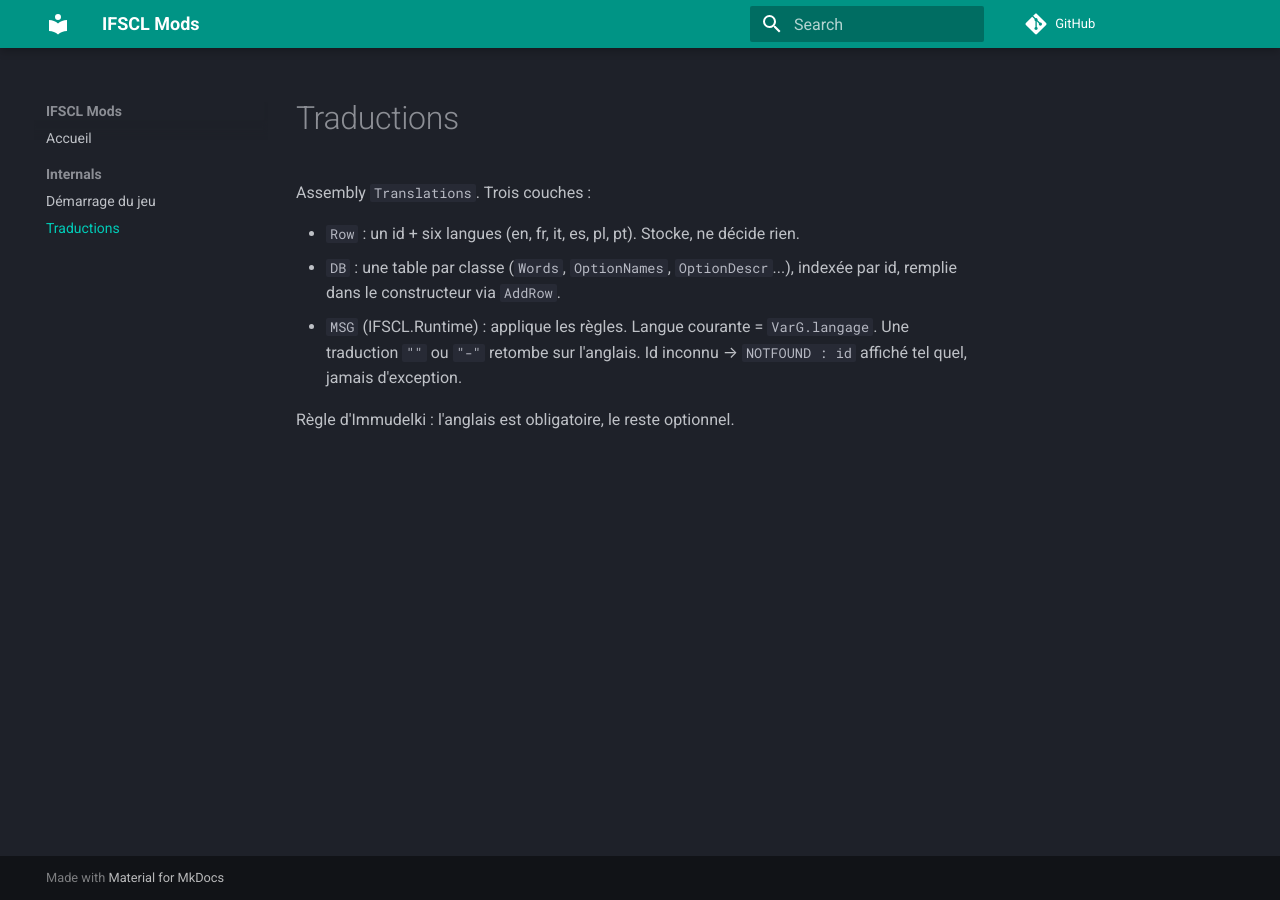
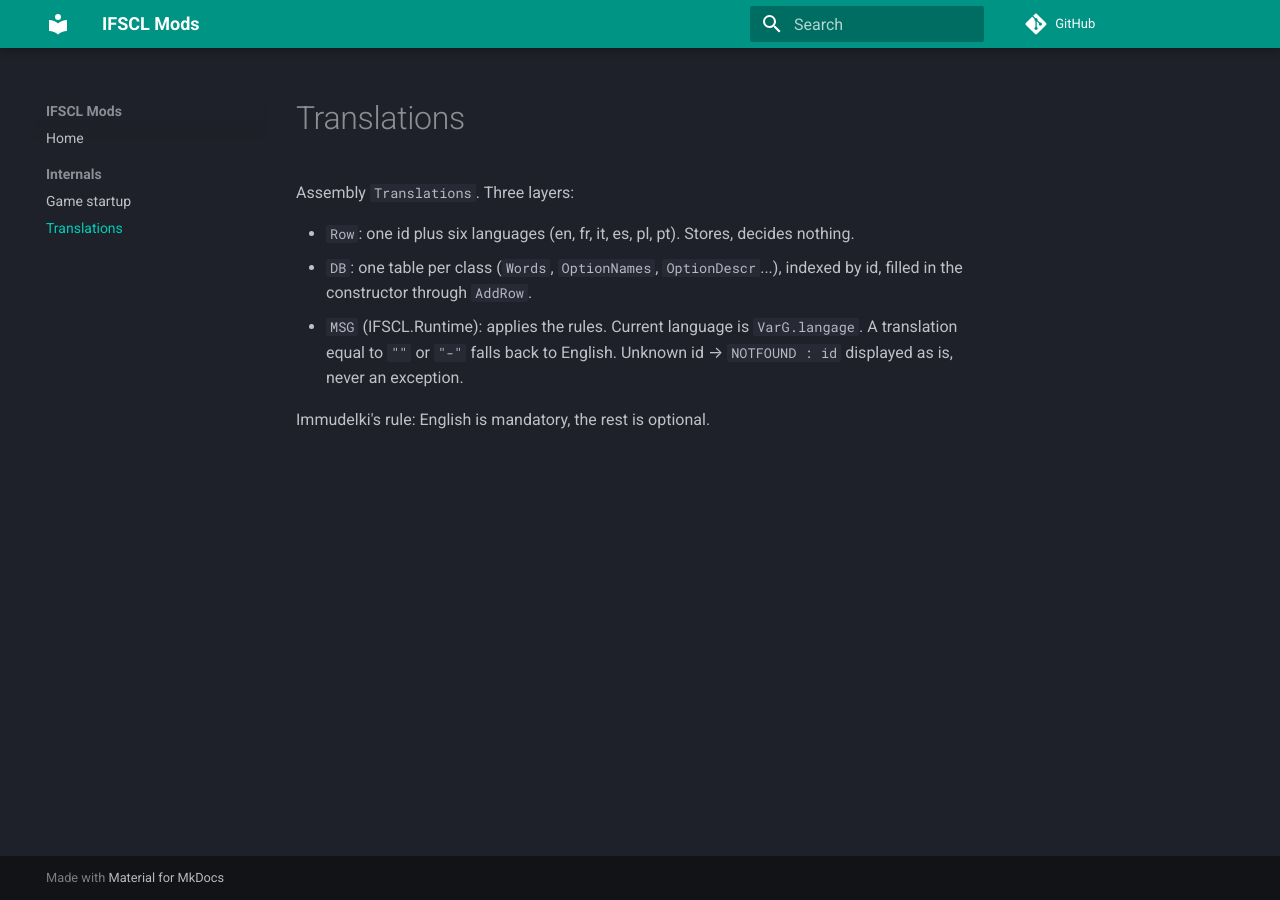
Before and after one commit to AogiriKarma/IFSCL-mods, an MkDocs documentation site: the page built from docs/internals/translations.md, in a window 1280 px wide. Built offline with MkDocs 1.6.1 and Material for MkDocs 9.7.7, drawn with Linux system fonts in a browser that asks for light colours; comment, search, counter and statistics services are not loaded.

Commit message:
Write the documentation in English

```diff
--- a/docs/internals/translations.md
+++ b/docs/internals/translations.md
@@ -1,9 +1,9 @@
-# Traductions
+# Translations
 
-Assembly `Translations`. Trois couches :
+Assembly `Translations`. Three layers:
 
-- `Row` : un id + six langues (en, fr, it, es, pl, pt). Stocke, ne décide rien.
-- `DB` : une table par classe (`Words`, `OptionNames`, `OptionDescr`...), indexée par id, remplie dans le constructeur via `AddRow`.
-- `MSG` (IFSCL.Runtime) : applique les règles. Langue courante = `VarG.langage`. Une traduction `""` ou `"-"` retombe sur l'anglais. Id inconnu → `NOTFOUND : id` affiché tel quel, jamais d'exception.
+- `Row`: one id plus six languages (en, fr, it, es, pl, pt). Stores, decides nothing.
+- `DB`: one table per class (`Words`, `OptionNames`, `OptionDescr`...), indexed by id, filled in the constructor through `AddRow`.
+- `MSG` (IFSCL.Runtime): applies the rules. Current language is `VarG.langage`. A translation equal to `""` or `"-"` falls back to English. Unknown id → `NOTFOUND : id` displayed as is, never an exception.
 
-Règle d'Immudelki : l'anglais est obligatoire, le reste optionnel.
+Immudelki's rule: English is mandatory, the rest is optional.
--- a/mkdocs.yml
+++ b/mkdocs.yml
@@ -14,7 +14,7 @@ markdown_extensions:
   - pymdownx.superfences
   - pymdownx.highlight
 nav:
-  - Accueil: index.md
+  - Home: index.md
   - Internals:
-      - Démarrage du jeu: internals/boot.md
-      - Traductions: internals/translations.md
+      - Game startup: internals/boot.md
+      - Translations: internals/translations.md
```
Also changed, not shown: docs/index.md (+3 -3 lines), docs/internals/boot.md (+5 -5 lines).
